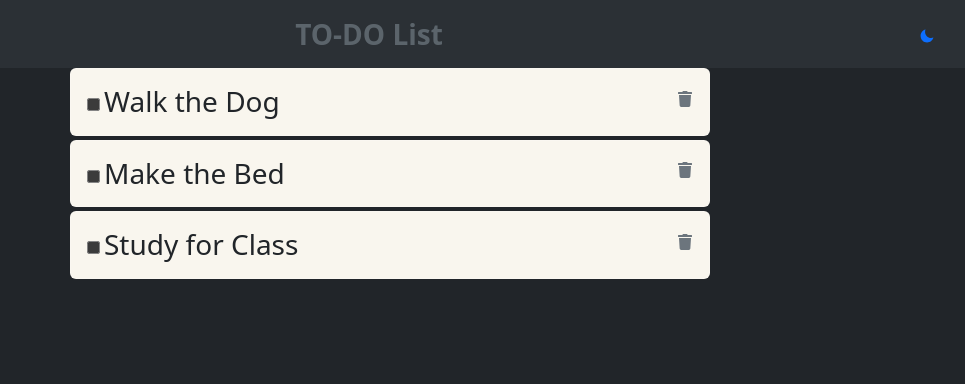
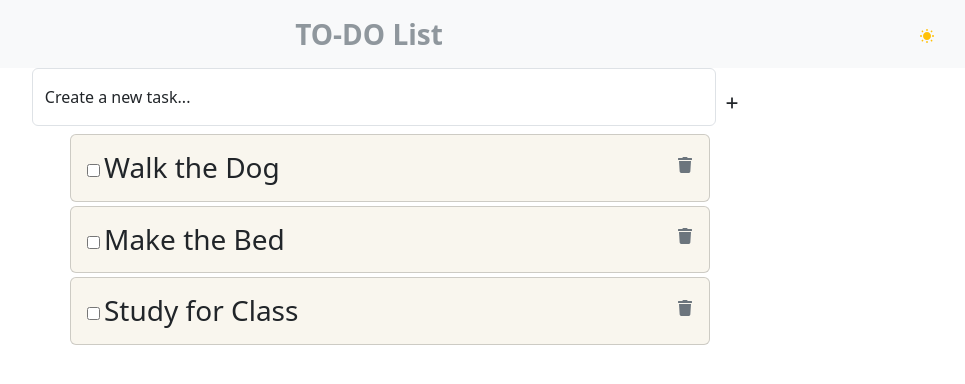
Before and after one commit to Shawaiz99/to-do-list-project, a React (Vite) app: page / in a window 1280 px wide. Shown: the top 384 px of the page, without its empty margins (250-1215 px from the left). Built offline with nearby package versions, Linux system fonts and the light colour scheme.

Commit message:
Set default theme to light and centered through the App for ToDoListForm

```diff
--- a/src/App.jsx
+++ b/src/App.jsx
@@ -2,6 +2,7 @@ import { useState } from 'react';
 import Navbar from './components/Navbar';
 import ThemeToggler from "./components/ThemeToggler";
 import ToDoList from './components/ToDoList';
+import ToDoListForm from './components/ToDoListForm';
 
 
 function App() {
@@ -22,6 +23,9 @@ function App() {
       <Navbar>
         <ThemeToggler/>
       </Navbar>
+      <div className='d-flex justify-content-center'>
+        <ToDoListForm />
+      </div>
       <ToDoList />
     </>
   );
--- a/src/components/ThemeToggler.jsx
+++ b/src/components/ThemeToggler.jsx
@@ -2,7 +2,7 @@ import { useEffect, useState } from "react";
 import { IoMdSunny, IoMdMoon } from "react-icons/io";
 
 function ThemeToggler() {
-  const [theme, setTheme] = useState("dark");
+  const [theme, setTheme] = useState("light");
 
   const themeToggler = () => {
     setTheme((prev) => prev === "light" ? "dark" : "light");
--- /dev/null
+++ b/src/components/ToDoListForm.jsx
@@ -0,0 +1,23 @@
+import { FaPlus } from "react-icons/fa6";
+
+function ToDoListForm() {
+  return (
+    <form className="d-flex col-11 justify-content-center">
+      <div className="form-floating mb-2 col-7">
+        <input
+          type="text"
+          className="form-control"
+          id="list-title"
+          placeholder="Create a new task..."
+        />
+        <label htmlFor="list-title">Create a new task...</label>
+      </div>
+      {/* Figure out how to put the submit inside the border */}
+      <button type="submit" className="btn btn-white btn-sm">
+        <FaPlus />
+      </button>
+    </form>
+  );
+}
+
+export default ToDoListForm;
```
